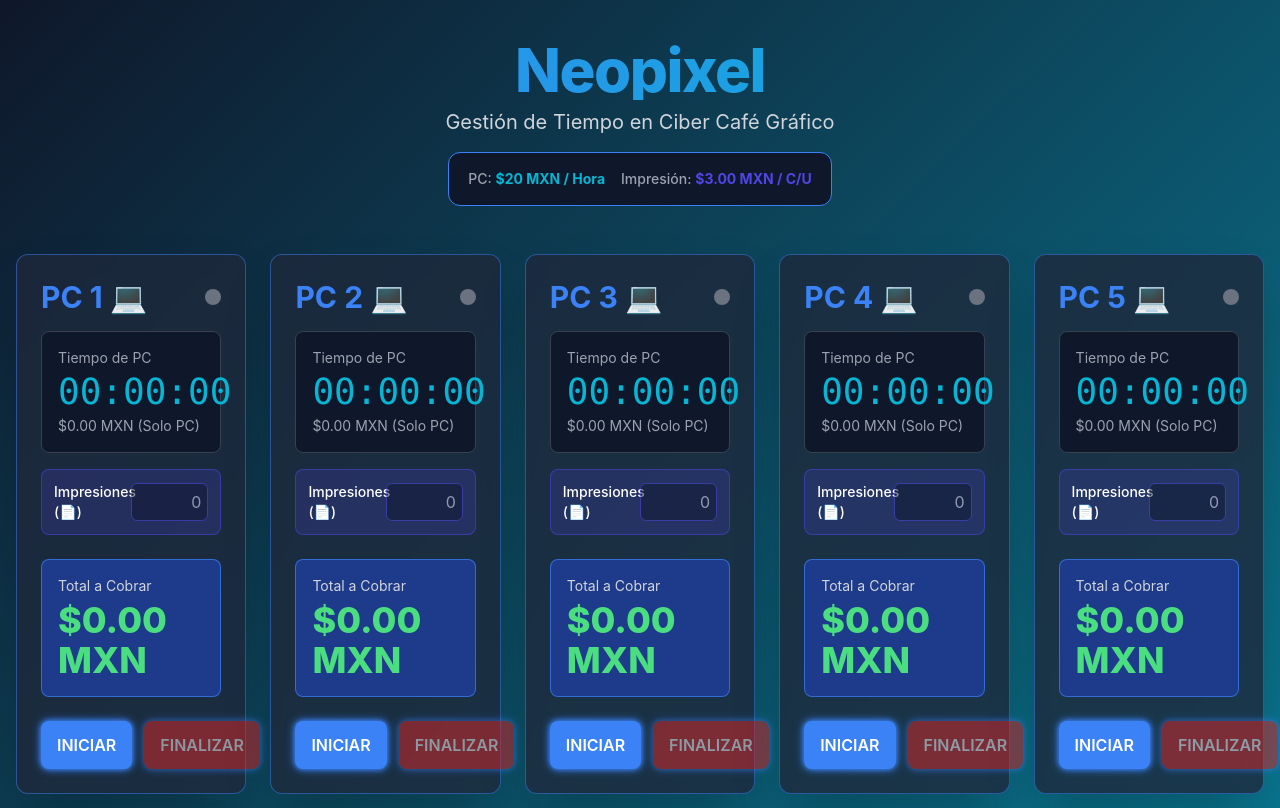
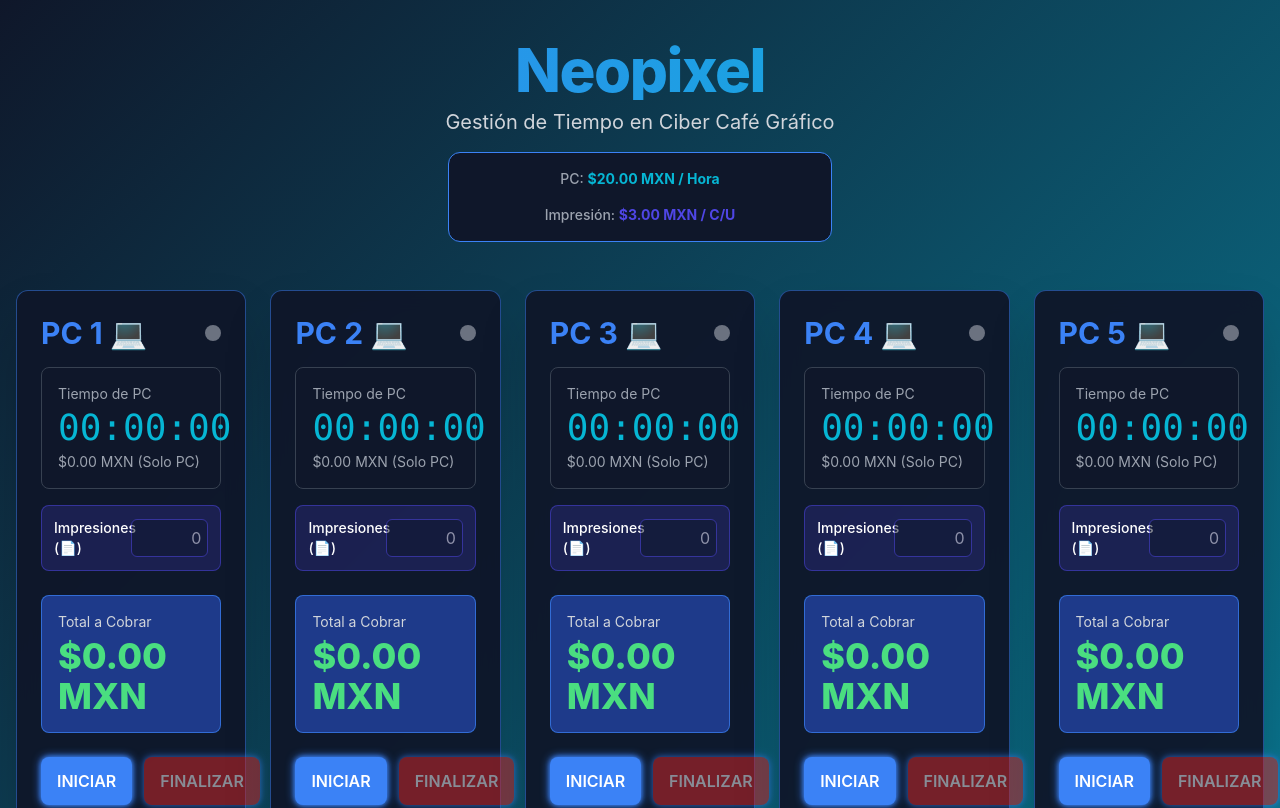
Before and after one commit to TecnofixPro/Neon, a plain HTML site: page index.html in a window 1280 px wide. Shown: the top 808 px of the page. Drawn offline with nearby package versions, Linux system fonts and the light colour scheme.

Commit message:
Ciber Café
Updated the HTML structure and JavaScript logic for the Ciber Café Manager application. Enhanced the display of rates and improved the cost calculation logic for PC usage and printing services.

```diff
--- a/index.html
+++ b/index.html
@@ -8,15 +8,17 @@
     <script src="https://cdn.tailwindcss.com"></script>
     <!-- Configuración de Tailwind para un tema azul y neón -->
     <script>
+        // Esta sección solo configura Tailwind, las constantes se definen en el script principal
+
         tailwind.config = {
             theme: {
                 extend: {
                     colors: {
                         'neo-dark': '#0f172a',
-                        // Nuevos colores azules
-                        'neo-blue-strong': '#3b82f6', // Azul fuerte
-                        'neo-cyan': '#06b6d4',      // Azul claro/cyan
-                        'neo-darker-blue': '#1e3a8a', // Azul muy oscuro
+                        // Colores de Neón
+                        'neo-blue-strong': '#3b82f6',
+                        'neo-cyan': '#06b6d4',
+                        'neo-darker-blue': '#1e3a8a',
                         'neo-print-bg': '#4f46e5', // Índigo para impresiones
                     },
                     fontFamily: {
@@ -43,6 +45,8 @@
             background-size: 400% 400%;
             animation: gradient-x 15s ease infinite;
             min-height: 100vh;
+            /* Asegura que el texto blanco sea el color predeterminado */
+            color: #ffffff;
         }
 
         /* Estilo para los botones con efecto neón (Azul/Cyan) */
@@ -55,10 +59,11 @@
             transform: scale(1.03);
         }
 
-        /* Estilo para la tarjeta de PC */
+        /* Estilo para la tarjeta de PC (CONTRASTE MEJORADO) */
         .pc-card {
             backdrop-filter: blur(10px);
-            background-color: rgba(30, 41, 59, 0.8);
+            /* Fondo más oscuro (casi totalmente opaco) para mejorar el contraste */
+            background-color: rgba(15, 23, 42, 0.95);
             /* Borde con color azul fuerte */
             border: 1px solid rgba(59, 130, 246, 0.5);
         }
@@ -88,9 +93,8 @@
             Neopixel
         </h1>
         <p class="text-xl text-gray-300 mt-2">Gestión de Tiempo en Ciber Café Gráfico</p>
-        <div class="flex flex-wrap justify-center gap-4 mt-4 p-4 bg-neo-dark rounded-xl border border-neo-blue-strong max-w-sm mx-auto">
-            <span class="text-sm font-medium text-gray-400">PC: <span class="text-neo-cyan font-bold">$20 MXN / Hora</span></span>
-            <span class="text-sm font-medium text-gray-400">Impresión: <span class="text-neo-print-bg font-bold">$3.00 MXN / C/U</span></span>
+        <div id="rates-display" class="flex flex-wrap justify-center gap-4 mt-4 p-4 bg-neo-dark rounded-xl border border-neo-blue-strong max-w-sm mx-auto">
+            <!-- Las tarifas se inyectarán aquí por JavaScript para reflejar las constantes -->
         </div>
     </header>
 
@@ -101,7 +105,7 @@
 
     <!-- Script de JavaScript -->
     <script>
-        // --- Configuración Global y Tarifas ---
+        // *** ESTAS CONSTANTES CONTROLAN LAS TARIFAS DE COBRO ***
         const HOURLY_RATE_MXN = 20; // $20 MXN por hora
         const PRINT_COST_MXN = 3.00; // $3.00 MXN por impresión
         const PC_COUNT = 10; // Número de computadoras a gestionar
@@ -116,13 +120,23 @@
             finalCost: 0,
             sessionStarted: false,
             // Campo solo para impresiones
-            prints: 0,
-            serviceCost: 0, // Costo total de impresiones
+            impresiones: 0,
+            serviceCost: 0,
         }));
 
         const pcContainer = document.getElementById('pc-container');
+        const ratesDisplay = document.getElementById('rates-display');
+
 
         // --- Funciones de Utilidad ---
+
+        // Función para mostrar las tarifas iniciales
+        function displayRates() {
+            ratesDisplay.innerHTML = `
+                <span class="text-sm font-medium text-gray-400">PC: <span class="text-neo-cyan font-bold">$${HOURLY_RATE_MXN.toFixed(2)} MXN / Hora</span></span>
+                <span class="text-sm font-medium text-gray-400">Impresión: <span class="text-neo-print-bg font-bold">$${PRINT_COST_MXN.toFixed(2)} MXN / C/U</span></span>
+            `;
+        }
 
         // Convierte milisegundos a formato HH:MM:SS
         function formatTime(ms) {
@@ -136,17 +150,27 @@
             return `${pad(hours)}:${pad(minutes)}:${pad(seconds)}`;
         }
 
-        // Calcula el costo del tiempo de PC en MXN
+        /**
+         * Calcula el costo del tiempo de PC en MXN.
+         * La lógica ha sido modificada para cobrar solo por los minutos completos transcurridos,
+         * manteniendo la tarifa de $20 MXN por hora, tal como fue solicitado.
+         */
         function calculatePCCost(ms) {
-            const totalHours = ms / (1000 * 60 * 60);
-            const cost = totalHours * HOURLY_RATE_MXN;
+            // 1. Obtener los minutos completos transcurridos (truncando los segundos)
+            const totalFullMinutes = Math.floor(ms / (1000 * 60));
+
+            // 2. Calcular el costo basándose en los minutos completos (20/60 = costo por minuto)
+            const cost = (totalFullMinutes / 60) * HOURLY_RATE_MXN;
+
+            // 3. Devolver el costo con dos decimales
             return parseFloat(cost.toFixed(2));
         }
 
         // Calcula el costo total (PC + Impresiones)
         function calculateTotalCost(pc) {
             const pcCost = calculatePCCost(pc.elapsedTime);
-            const serviceCost = (pc.prints * PRINT_COST_MXN);
+            // Costo del servicio = cantidad de impresiones * costo por impresión
+            const serviceCost = (pc.impresiones * PRINT_COST_MXN);
 
             // Actualizar el costo de servicio en el objeto PC
             pc.serviceCost = parseFloat(serviceCost.toFixed(2));
@@ -165,7 +189,7 @@
             if (!pc.sessionStarted) {
                 pc.elapsedTime = 0;
                 pc.finalCost = 0;
-                pc.prints = 0;
+                pc.impresiones = 0;
                 pc.sessionStarted = true;
             }
 
@@ -206,7 +230,7 @@
 
             pc.elapsedTime = 0;
             pc.finalCost = 0;
-            pc.prints = 0;
+            pc.impresiones = 0;
             pc.serviceCost = 0;
             pc.sessionStarted = false;
             updatePCDisplay(pc);
@@ -217,7 +241,7 @@
             const pc = pcs.find(p => p.id === pcId);
             const count = Math.max(0, parseInt(value) || 0); // Asegura que sea un número no negativo
 
-            pc.prints = count;
+            pc.impresiones = count;
 
             // Recalcular el costo total inmediatamente
             pc.finalCost = calculateTotalCost(pc);
@@ -254,10 +278,10 @@
                 <div class="mb-6 space-y-3">
                     <!-- Impresiones -->
                     <div class="flex items-center bg-neo-print-bg/20 p-3 rounded-lg border border-neo-print-bg/50">
-                        <label for="prints-${pc.id}" class="text-sm font-medium w-1/2">
+                        <label for="impresiones-${pc.id}" class="text-sm font-medium w-1/2">
                             Impresiones (📄)
                         </label>
-                        <input id="prints-${pc.id}" type="number" min="0" value="0"
+                        <input id="impresiones-${pc.id}" type="number" min="0" value="0"
                             onchange="updatePrintCount(${pc.id}, this.value)"
                             class="service-input w-1/2 p-1.5 text-right rounded-md bg-neo-dark text-white border border-neo-print-bg focus:ring-1 focus:ring-neo-print-bg" />
                     </div>
@@ -293,7 +317,7 @@
                     </p>
                     <p class="text-xs text-left text-gray-400">
                         Servicios: <span id="final-service-cost-${pc.id}">$0.00</span>
-                        (<span id="final-prints-${pc.id}">0</span> imp.)
+                        (<span id="final-impresiones-${pc.id}">0</span> imp.)
                     </p>
                     <hr class="border-gray-700 my-2">
                     <p class="text-lg font-extrabold text-green-400 text-center">
@@ -319,7 +343,7 @@
             const resetContainer = document.getElementById(`reset-container-${pc.id}`);
 
             // Input de impresión
-            const inputPrints = document.getElementById(`prints-${pc.id}`);
+            const inputPrints = document.getElementById(`impresiones-${pc.id}`);
 
             // Recalcular costos y tiempo en cada actualización
             const displayTime = formatTime(pc.elapsedTime);
@@ -332,7 +356,7 @@
             totalCostDisplay.textContent = `$${currentTotalCost.toFixed(2)} MXN`;
 
             // Asegurar que el input refleje el estado actual
-            inputPrints.value = pc.prints;
+            inputPrints.value = pc.impresiones;
 
             // 2. Actualizar Estado
             if (pc.isRunning) {
@@ -369,7 +393,7 @@
                     document.getElementById(`final-time-${pc.id}`).textContent = displayTime;
                     document.getElementById(`final-pc-cost-${pc.id}`).textContent = `$${currentPCCost.toFixed(2)}`;
                     document.getElementById(`final-service-cost-${pc.id}`).textContent = `$${pc.serviceCost.toFixed(2)}`;
-                    document.getElementById(`final-prints-${pc.id}`).textContent = pc.prints;
+                    document.getElementById(`final-impresiones-${pc.id}`).textContent = pc.impresiones;
                     document.getElementById(`final-total-cost-${pc.id}`).textContent = `$${currentTotalCost.toFixed(2)} MXN`;
 
                 } else {
@@ -384,6 +408,7 @@
 
         // Inicializa la aplicación
         function initializeApp() {
+            displayRates();
             pcContainer.innerHTML = '';
             pcs.forEach(pc => {
                 pcContainer.appendChild(createPCCard(pc));
```
